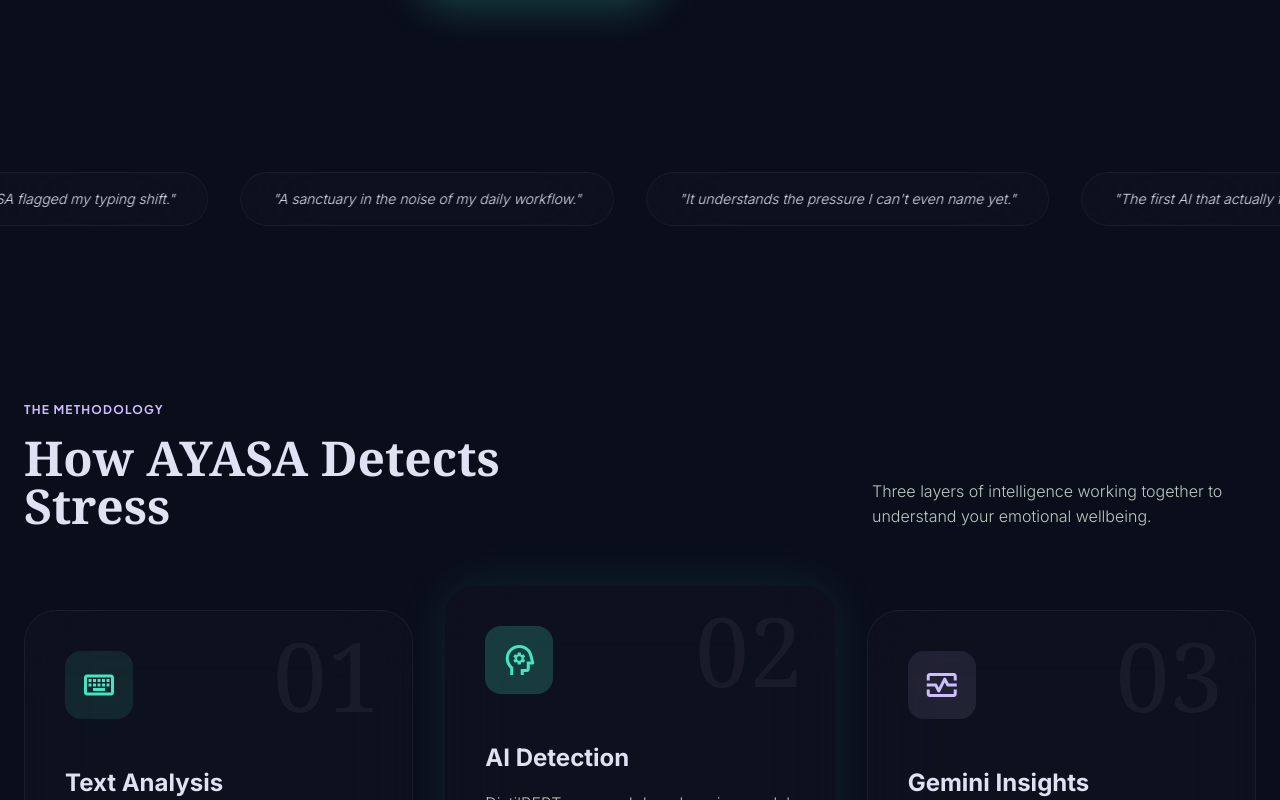
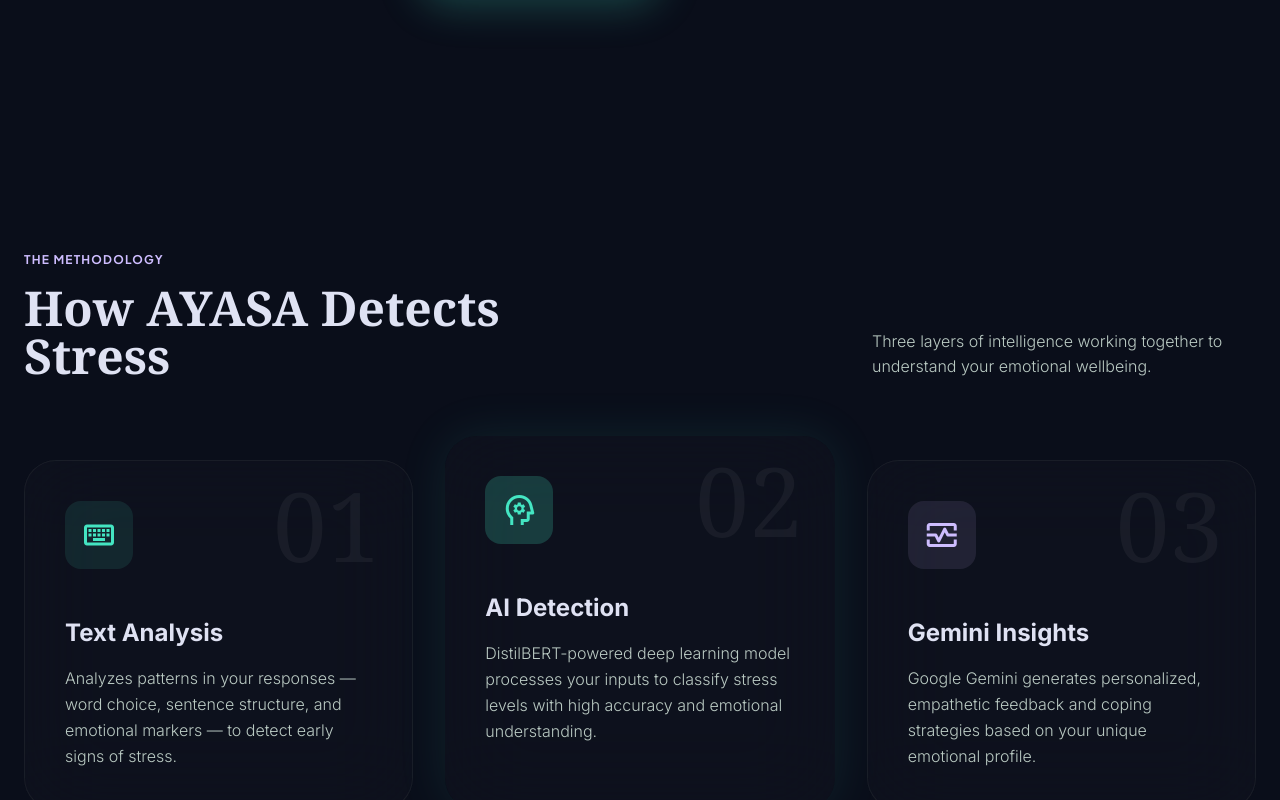
Before and after one commit to tejaskunta/Ayasa, a React (Create React App) app in the folder client/: page / in a window 1280 px wide. Shown: the part 1000-1800 px from the top of the page. Built offline with nearby package versions, Linux system fonts and the light colour scheme; a web font is replaced by a local one.

Commit message:
refactor: remove testimonials and marquee strip from landing page

```diff
--- a/client/src/pages/Landing.js
+++ b/client/src/pages/Landing.js
@@ -1,7 +1,5 @@
 import React from 'react';
 import { Link } from 'react-router-dom';
-
-const filled = { fontVariationSettings: "'FILL' 1" };
 
 export default function Landing() {
   const isLoggedIn = !!localStorage.getItem('token');
@@ -61,33 +59,6 @@
           </div>
         </div>
       </header>
-
-      {/* ── Marquee Strip ───────────────────── */}
-      <section className="py-12 overflow-hidden" style={{ background: '#0a0e1a' }}>
-        <div style={{ whiteSpace: 'nowrap', overflow: 'hidden', display: 'flex' }}>
-          <div className="flex gap-8 px-4" style={{ animation: 'scroll 40s linear infinite' }}>
-            {[
-              '"I didn\'t know I was stressed until AYASA flagged my typing shift."',
-              '"A sanctuary in the noise of my daily workflow."',
-              '"It understands the pressure I can\'t even name yet."',
-              '"The first AI that actually feels empathetic."',
-            ].map((q, i) => (
-              <React.Fragment key={i}>
-                <div className="px-8 py-4 rounded-full text-sm italic font-light flex-shrink-0" style={{ background: 'rgba(49,52,66,0.1)', backdropFilter: 'blur(40px)', border: '1px solid rgba(133,148,142,0.1)' }}>{q}</div>
-              </React.Fragment>
-            ))}
-            {[
-              '"I didn\'t know I was stressed until AYASA flagged my typing shift."',
-              '"A sanctuary in the noise of my daily workflow."',
-              '"It understands the pressure I can\'t even name yet."',
-              '"The first AI that actually feels empathetic."',
-            ].map((q, i) => (
-              <div key={`d${i}`} className="px-8 py-4 rounded-full text-sm italic font-light flex-shrink-0" style={{ background: 'rgba(49,52,66,0.1)', backdropFilter: 'blur(40px)', border: '1px solid rgba(133,148,142,0.1)' }}>{q}</div>
-            ))}
-          </div>
-        </div>
-        <style>{`@keyframes scroll{0%{transform:translateX(0)}100%{transform:translateX(-50%)}}`}</style>
-      </section>
 
       {/* ── How It Works ────────────────────── */}
       <section id="how-it-works" className="py-32 px-6 max-w-7xl mx-auto">
@@ -241,33 +212,6 @@
         </div>
       </section>
 
-      {/* ── Testimonials ───────────────────── */}
-      <section className="py-32 px-6 max-w-7xl mx-auto">
-        <div className="flex flex-col md:flex-row gap-12 items-center justify-center">
-          {[
-            { q: '"I used to reach Friday feeling completely drained. Now, AYASA nudges me on Tuesday when I start losing balance."', name: 'Sneha P.', role: 'Computer Science Student', initials: 'SP', rotate: '-rotate-3', border: 'border-secondary/30' },
-            { q: '"It\'s the most thoughtful tool I\'ve used. It doesn\'t judge; it just observes what I\'m too busy to notice."', name: 'Arjun K.', role: 'Engineering Student', initials: 'AK', rotate: 'rotate-2 md:translate-y-12', border: 'border-primary/20' },
-          ].map((t) => (
-            <div key={t.name} className={`max-w-md ${t.rotate}`}>
-              <div className={`p-10 rounded-[2.5rem] ${t.border} relative`} style={{ background: 'rgba(49,52,66,0.1)', backdropFilter: 'blur(40px)', border: '1px solid rgba(133,148,142,0.15)' }}>
-                <span className="material-symbols-outlined text-6xl text-white/10 absolute top-6 right-8">format_quote</span>
-                <div className="flex gap-1 mb-6">
-                  {[1,2,3,4,5].map((s) => <span key={s} className="material-symbols-outlined text-primary text-sm" style={filled}>star</span>)}
-                </div>
-                <p className="font-serif text-xl italic leading-relaxed mb-8">{t.q}</p>
-                <div className="flex items-center gap-4">
-                  <div className="w-12 h-12 rounded-full bg-surface-container-high border border-white/10 flex items-center justify-center font-bold text-xs">{t.initials}</div>
-                  <div>
-                    <p className="font-bold text-sm">{t.name}</p>
-                    <p className="text-xs text-on-surface-variant uppercase tracking-tighter">{t.role}</p>
-                  </div>
-                </div>
-              </div>
-            </div>
-          ))}
-        </div>
-      </section>
-
       {/* ── CTA ────────────────────────────── */}
       <section className="py-40 px-6 relative overflow-hidden">
         <div className="absolute inset-0" style={{ background: 'radial-gradient(circle at center, rgba(68,229,194,0.1) 0%, transparent 70%)' }} />
```
